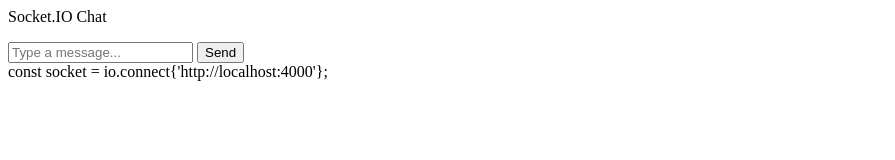
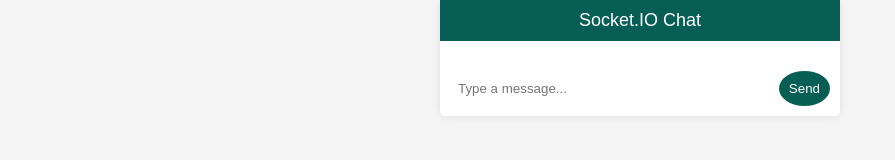
Before and after one commit to vivekmithra/socket-io-chat-app, a website: page public/index.html in a window 1280 px wide. Shown: the whole page, without its empty margins (0-895 px from the left). Drawn offline with nearby package versions, Linux system fonts and the light colour scheme; no server answers.

Commit message:
made changes

```diff
--- a/public/index.html
+++ b/public/index.html
@@ -3,13 +3,94 @@
 <head>
   <meta charset="UTF-8">
   <meta name="viewport" content="width=device-width, initial-scale=1.0">
-  <link rel="stylesheet" href="/css/styles.css">
-  <title>Chat App</title>
+
+  <title>Socket.IO Chat App</title>
 </head>
 <body>
+
+  <style>
+body {
+  margin: 0;
+  font-family: Arial, sans-serif;
+  background-color: #f5f5f5;
+}
+
+.chat-container {
+  max-width: 400px;
+  margin: 0 auto;
+  background-color: white;
+  border-radius: 5px;
+  box-shadow: 0 0 10px rgba(0, 0, 0, 0.1);
+}
+
+.chat-header {
+  background-color: #075e54;
+  color: white;
+  padding: 10px;
+  font-size: 18px;
+  text-align: center;
+}
+
+.chat-messages {
+  list-style-type: none;
+  padding: 0;
+  margin: 0;
+  max-height: 400px;
+  overflow-y: auto;
+  padding: 10px;
+}
+
+.chat-message {
+  padding: 8px;
+  border-radius: 5px;
+  margin-bottom: 5px;
+}
+
+.sent-message {
+  background-color: #DCF8C6;
+  align-self: flex-end;
+}
+
+.received-message {
+  background-color: #EDEDED;
+  align-self: flex-start;
+}
+
+.chat-form {
+  display: flex;
+  padding: 10px;
+}
+
+.chat-input {
+  flex: 1;
+  padding: 8px;
+  border: none;
+  border-radius: 25px;
+  margin-right: 10px;
+}
+
+.chat-send-button {
+  background-color: #075e54;
+  color: white;
+  border: none;
+  border-radius: 50%;
+  padding: 10px;
+  cursor: pointer;
+  transition: background-color 0.3s;
+}
+
+.chat-send-button:hover {
+  background-color: #128c7e;
+}
+
+
+
+  </style>
   <div class="chat-container">
     <div class="chat-header">Socket.IO Chat</div>
-    <ul id="messages" class="chat-messages"></ul>
+    <ul id="messages" class="chat-messages">
+      <!-- Messages will be dynamically added here -->
+    </ul>
     <form id="form" class="chat-form">
       <input id="input" class="chat-input" autocomplete="off" placeholder="Type a message..." />
       <button class="chat-send-button">Send</button>
@@ -17,10 +98,8 @@
   </div>
 
   <script src="/socket.io/socket.io.js"></script>
-  const socket = io.connect{'http://localhost:4000'};
   <script src="https://code.jquery.com/jquery-3.6.0.min.js"></script>
-  <script src="/socket.io/socket.io.js"></script>
-  <script src="https://code.jquery.com/jquery-3.6.0.min.js"></script>
+  <!-- Update the existing JavaScript code -->
 <script>
   $(function () {
     const socket = io();
@@ -35,9 +114,15 @@
     });
 
     socket.on('chat message', function (message) {
-        $('#messages').append($('<li>').text(message));
+      const messageClass = socket.id === message.sender ? 'sent-message' : 'received-message';
+      const $messageElement = $('<li>').addClass('chat-message').addClass(messageClass).text(message.text);
+      $('#messages').append($messageElement);
+
+      // Scroll to the bottom of the messages container
+      $('#messages').scrollTop($('#messages')[0].scrollHeight);
     });
   });
 </script>
+
 </body>
 </html>
```
Lines whose indentation alone changed are shown as unchanged.
